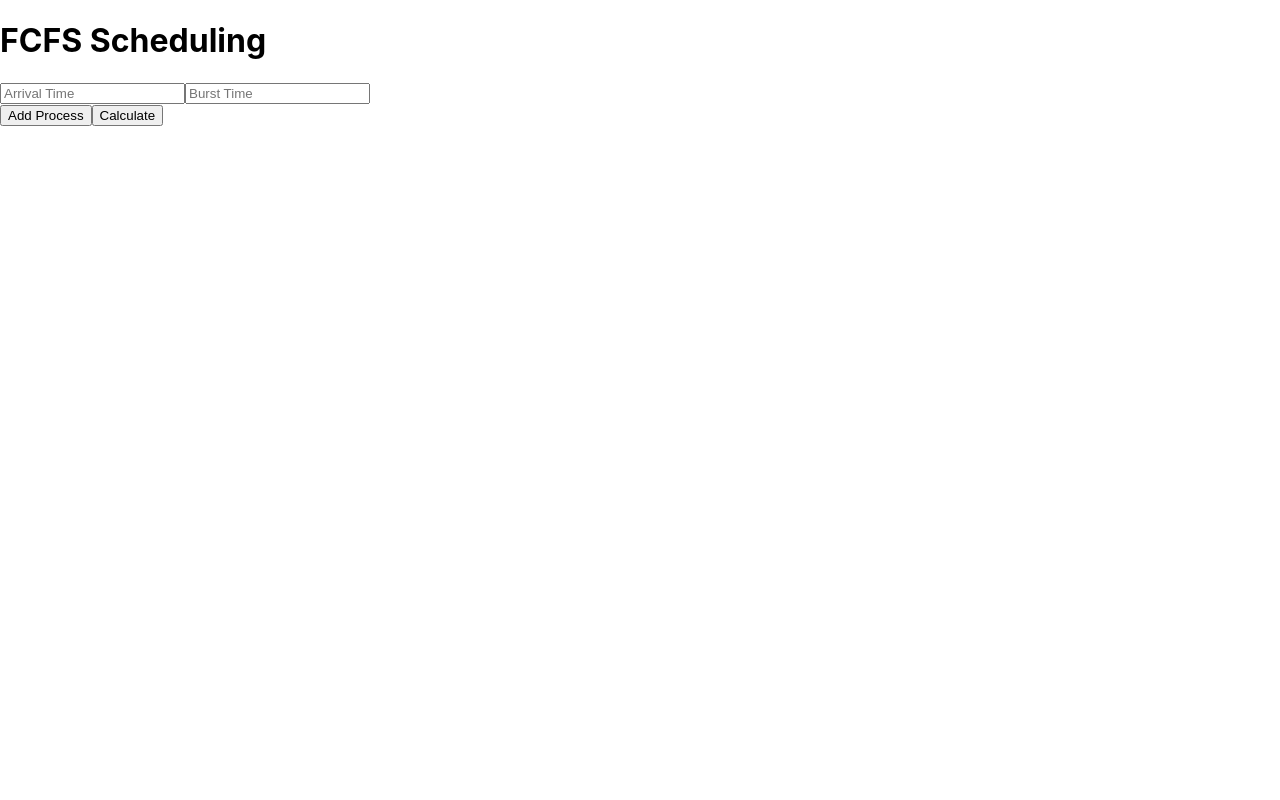
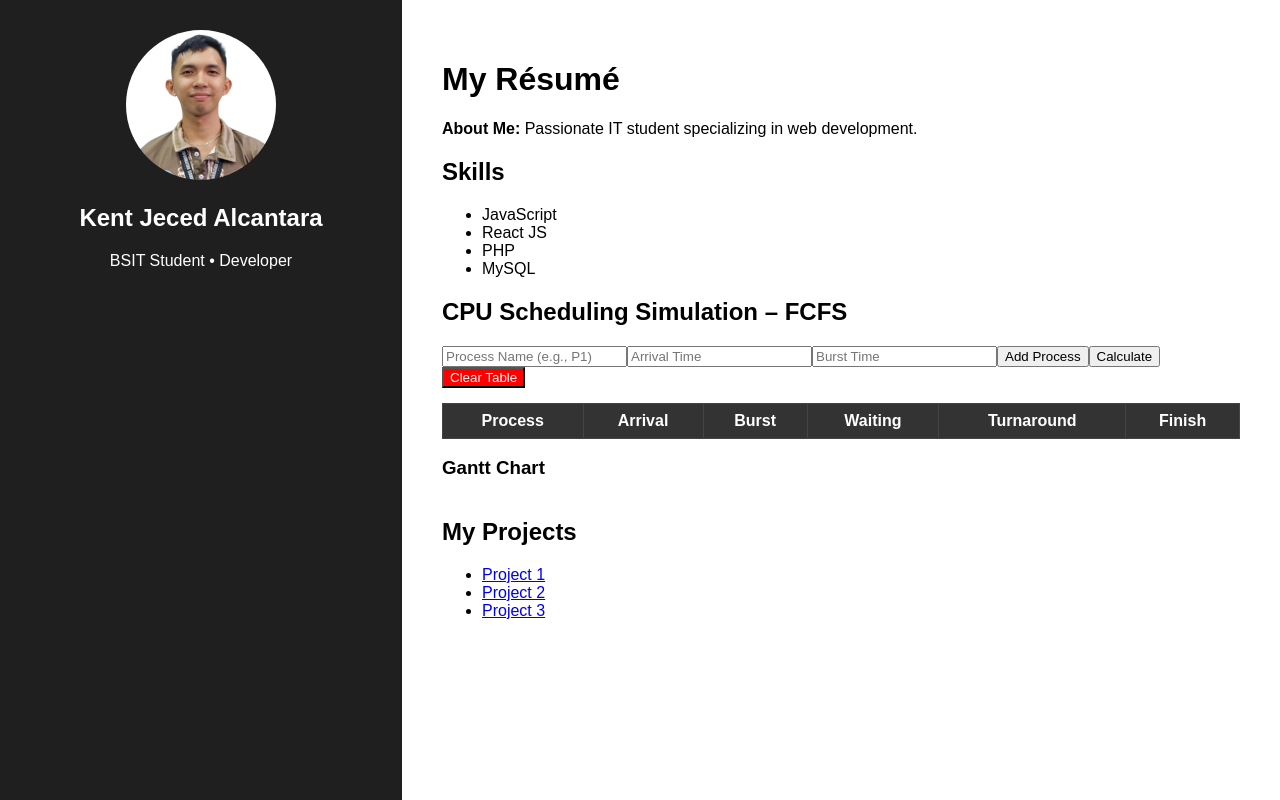
Before and after one commit to Kntjcd/OSFinalProject, a React (Create React App) app: page / in a window 1280 px wide. Built offline with nearby package versions, Linux system fonts and the light colour scheme.

Commit message:
Updated UI and fixed FCFS calculation and layout

```diff
--- a/src/App.js
+++ b/src/App.js
@@ -1,10 +1,182 @@
-import React from "react";
-import FCFS from "./FCFS";
+import React, { useState } from "react";
+import "./App.css";
 
 function App() {
+  const [processName, setProcessName] = useState("");
+  const [arrival, setArrival] = useState("");
+  const [burst, setBurst] = useState("");
+
+  const [processes, setProcesses] = useState([]);
+  const [results, setResults] = useState([]);
+  const [gantt, setGantt] = useState([]);
+
+  // Add process to table
+  const addProcess = () => {
+    if (!processName || arrival === "" || burst === "") {
+      alert("Fill up all fields.");
+      return;
+    }
+
+    setProcesses([
+      ...processes,
+      { pid: processName, arrival: Number(arrival), burst: Number(burst) },
+    ]);
+
+    // Clear inputs
+    setProcessName("");
+    setArrival("");
+    setBurst("");
+  };
+
+  // Clear all process data
+  const clearTable = () => {
+    setProcesses([]);
+    setResults([]);
+    setGantt([]);
+  };
+
+  // Calculate FCFS
+  const calculateFCFS = () => {
+    let time = 0;
+    let ganttData = [];
+    let output = [];
+
+    const sorted = [...processes].sort((a, b) => a.arrival - b.arrival);
+
+    sorted.forEach((p) => {
+      const start = Math.max(time, p.arrival);
+      const finish = start + p.burst;
+      const waiting = start - p.arrival;
+      const turnaround = finish - p.arrival;
+
+      ganttData.push({ pid: p.pid, start, finish });
+      output.push({
+        pid: p.pid,
+        arrival: p.arrival,
+        burst: p.burst,
+        waiting,
+        turnaround,
+        finish,
+      });
+
+      time = finish;
+    });
+
+    setResults(output);
+    setGantt(ganttData);
+  };
+
   return (
-    <div className="App">
-      <FCFS />
+    <div className="container">
+
+      {/* LEFT SIDE - PROFILE */}
+      <div className="profile">
+        <img src="profile.jpg" alt="Profile" className="pfp" />
+        <h2>Kent Jeced Alcantara</h2>
+        <p>BSIT Student • Developer</p>
+      </div>
+
+      {/* RIGHT SIDE - RESUME & FCFS */}
+      <div className="resume">
+        <h1>My Résumé</h1>
+        <p><b>About Me:</b> Passionate IT student specializing in web development.</p>
+
+        <h2>Skills</h2>
+        <ul>
+          <li>JavaScript</li>
+          <li>React JS</li>
+          <li>PHP</li>
+          <li>MySQL</li>
+        </ul>
+
+        <h2>CPU Scheduling Simulation – FCFS</h2>
+
+        {/* INPUT FIELDS */}
+        <div className="input-section">
+          <input
+            type="text"
+            placeholder="Process Name (e.g., P1)"
+            value={processName}
+            onChange={(e) => setProcessName(e.target.value)}
+          />
+
+          <input
+            type="number"
+            placeholder="Arrival Time"
+            value={arrival}
+            onChange={(e) => setArrival(e.target.value)}
+          />
+
+          <input
+            type="number"
+            placeholder="Burst Time"
+            value={burst}
+            onChange={(e) => setBurst(e.target.value)}
+          />
+
+          <button onClick={addProcess}>Add Process</button>
+          <button onClick={calculateFCFS}>Calculate</button>
+          <button onClick={clearTable} style={{ background: "red", color: "white" }}>
+            Clear Table
+          </button>
+        </div>
+
+        {/* PROCESS TABLE */}
+        <table>
+          <thead>
+            <tr>
+              <th>Process</th>
+              <th>Arrival</th>
+              <th>Burst</th>
+              <th>Waiting</th>
+              <th>Turnaround</th>
+              <th>Finish</th>
+            </tr>
+          </thead>
+
+          <tbody>
+            {results.length > 0
+              ? results.map((r) => (
+                  <tr key={r.pid}>
+                    <td>{r.pid}</td>
+                    <td>{r.arrival}</td>
+                    <td>{r.burst}</td>
+                    <td>{r.waiting}</td>
+                    <td>{r.turnaround}</td>
+                    <td>{r.finish}</td>
+                  </tr>
+                ))
+              : processes.map((p) => (
+                  <tr key={p.pid}>
+                    <td>{p.pid}</td>
+                    <td>{p.arrival}</td>
+                    <td>{p.burst}</td>
+                    <td>-</td>
+                    <td>-</td>
+                    <td>-</td>
+                  </tr>
+                ))}
+          </tbody>
+        </table>
+
+        {/* GANTT CHART */}
+        <h3>Gantt Chart</h3>
+        <div className="gantt">
+          {gantt.map((g) => (
+            <div key={g.pid} className="gantt-block">
+              {g.pid} ({g.start} - {g.finish})
+            </div>
+          ))}
+        </div>
+
+        {/* PROJECT LIST */}
+        <h2>My Projects</h2>
+        <ul>
+          <li><a href="#">Project 1</a></li>
+          <li><a href="#">Project 2</a></li>
+          <li><a href="#">Project 3</a></li>
+        </ul>
+      </div>
     </div>
   );
 }
```
